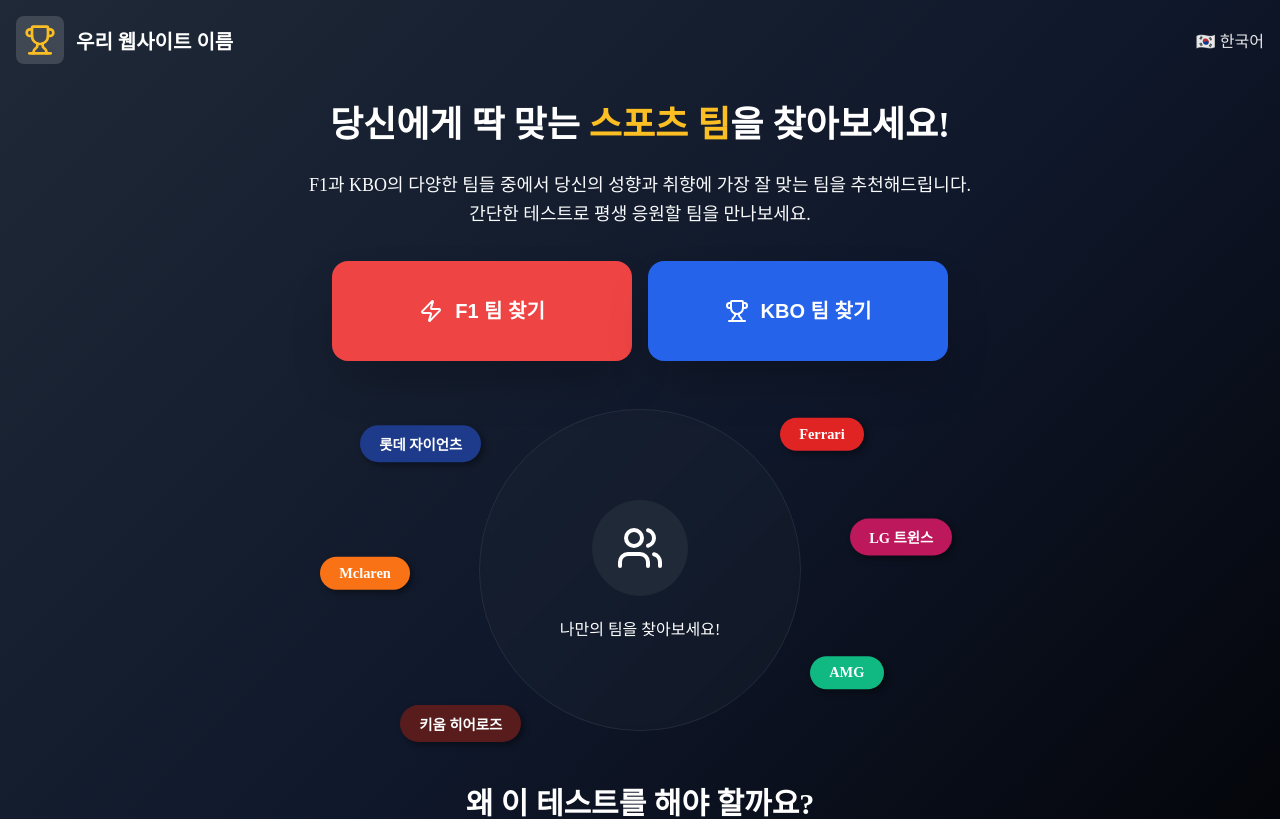
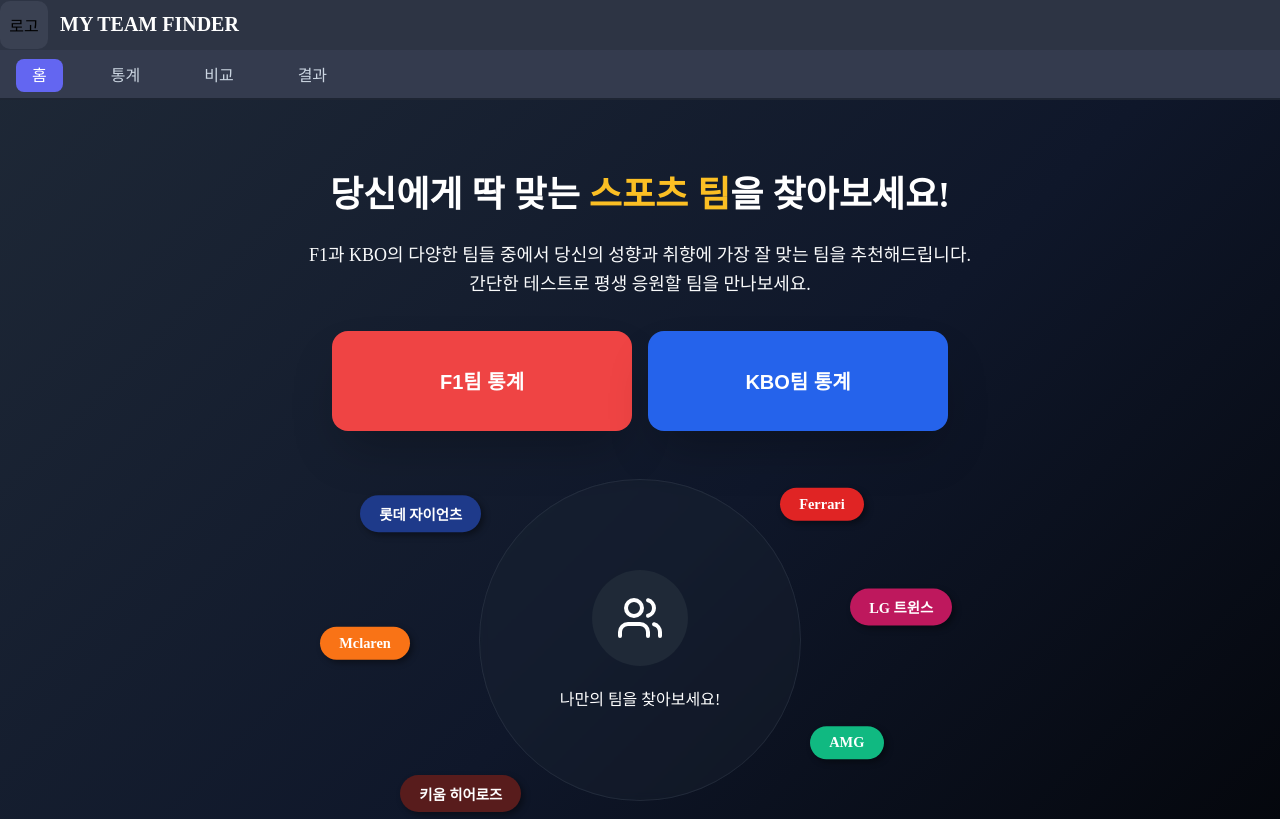
Before and after one commit to SportsTeamRecommend/FrontEnd, a React (Vite) app: page / in a window 1280 px wide. Shown: the top 819 px of the page. Built offline with nearby package versions, Linux system fonts and the light colour scheme.

Commit message:
feat: Header 추가 및 컴포넌트 수정

```diff
--- a/src/App.css
+++ b/src/App.css
@@ -0,0 +1,9 @@
+:root {
+  background-color: #000000;
+  background-image: linear-gradient(
+    135deg,
+    #1f2937 0%,
+    #0f172a 50%,
+    #000000 100%
+  );
+}
--- a/src/App.jsx
+++ b/src/App.jsx
@@ -5,16 +5,19 @@ import F1Test from './pages/F1Test';
 import BaseballTest from './pages/BaseballTest';
 import Result from './pages/Result';
 import Compare from './pages/Compare';
+import Layout from './Layout';
 
 function App() {
   return (
     <>
       <Routes>
-        <Route path="/" element={<Home />}></Route>
-        <Route path="/test/f1" element={<F1Test />}></Route>
-        <Route path="/test/baseball" element={<BaseballTest />}></Route>
-        <Route path="/result" element={<Result />}></Route>
-        <Route path="/compare" element={<Compare />}></Route>
+        <Route element={<Layout />}>
+          <Route path="/" element={<Home />}></Route>
+          <Route path="/test/f1" element={<F1Test />}></Route>
+          <Route path="/test/baseball" element={<BaseballTest />}></Route>
+          <Route path="/result" element={<Result />}></Route>
+          <Route path="/compare" element={<Compare />}></Route>
+        </Route>
       </Routes>
     </>
   );
--- /dev/null
+++ b/src/Layout.jsx
@@ -0,0 +1,17 @@
+import { Outlet } from 'react-router-dom';
+import Header from './components/Header';
+import Footer from './components/Footer';
+
+function Layout() {
+  return (
+    <div style={{ display: 'flex', flexDirection: 'column' }}>
+      <Header />
+      <main>
+        <Outlet />
+      </main>
+      <Footer />
+    </div>
+  );
+}
+
+export default Layout;
--- a/src/components/Button.jsx
+++ b/src/components/Button.jsx
@@ -2,7 +2,12 @@ import styles from './Button.module.css';
 
 const Button = ({ onClick, text, type }) => {
   return (
-    <button onClick={onClick} className={styles[`btn_${type}`]}>
+    <button
+      className={`${styles['sport-button']} ${styles[type]}`}
+      onClick={onClick}
+      text={text}
+      type={type}
+    >
       {text}
     </button>
   );
--- a/src/components/Button.module.css
+++ b/src/components/Button.module.css
@@ -1,23 +1,42 @@
-button {
-  width: 400px;
-  height: 170px;
-  border-radius: 50px;
-  line-height: 170px;
-  font-size: 36px;
+.sport-button {
   font-weight: bold;
+  padding: 1.5rem 3rem;
+  border-radius: 1rem;
+  font-size: 1.25rem;
+  box-shadow: 0 25px 50px -12px rgba(0, 0, 0, 0.25);
+  transition: all 0.2s;
+  min-width: 100px;
+  display: flex;
+  align-items: center;
+  justify-content: center;
+  border: none;
+  cursor: pointer;
+
+  width: 300px;
+  height: 100px;
 }
 
-.btn_f1 {
-  background-color: #ff0000;
-  color: black;
-  border: 6px solid white;
-}
-.btn_baseball {
-  background-color: #192647;
-  color: white;
-  border: 6px solid white;
+.sport-button:hover {
+  transform: scale(1.05);
 }
 
+.f1-button {
+  background-color: rgb(239, 68, 68);
+  color: white;
+}
+
+.f1-button:hover {
+  background-color: rgb(220, 38, 38);
+}
+
+.kbo-button {
+  background-color: rgb(37, 99, 235);
+  color: white;
+}
+
+.kbo-button:hover {
+  background-color: rgb(29, 78, 216);
+}
 .btn_resultPage {
   width: 200px;
   height: 100px;
--- /dev/null
+++ b/src/components/Footer.jsx
@@ -0,0 +1,7 @@
+import styles from './Footer.module.css';
+
+const Footer = () => {
+  return <div>Footer</div>;
+};
+
+export default Footer;
--- /dev/null
+++ b/src/components/Header.jsx
@@ -0,0 +1,62 @@
+import { NavLink } from 'react-router-dom';
+import styles from './Header.module.css';
+
+const Header = () => {
+  return (
+    <header className={styles.header}>
+      {/* 상단 로고 영역 */}
+      <div className={styles.headerTop}>
+        <div className={styles.logoBox}>로고</div>
+        <h1 className={styles.siteTitle}>MY TEAM FINDER</h1>
+      </div>
+
+      {/* 네비게이션 영역 */}
+      <nav className={styles.navBar}>
+        <ul>
+          <li>
+            <NavLink
+              to="/"
+              className={({ isActive }) =>
+                `${styles.navItem} ${isActive ? styles.active : ''}`
+              }
+            >
+              홈
+            </NavLink>
+          </li>
+          <li>
+            <NavLink
+              to="/statistics"
+              className={({ isActive }) =>
+                `${styles.navItem} ${isActive ? styles.active : ''}`
+              }
+            >
+              통계
+            </NavLink>
+          </li>
+          <li>
+            <NavLink
+              to="/compare"
+              className={({ isActive }) =>
+                `${styles.navItem} ${isActive ? styles.active : ''}`
+              }
+            >
+              비교
+            </NavLink>
+          </li>
+          <li>
+            <NavLink
+              to="/result"
+              className={({ isActive }) =>
+                `${styles.navItem} ${isActive ? styles.active : ''}`
+              }
+            >
+              결과
+            </NavLink>
+          </li>
+        </ul>
+      </nav>
+    </header>
+  );
+};
+
+export default Header;
--- /dev/null
+++ b/src/components/Header.module.css
@@ -0,0 +1,68 @@
+.header {
+  background-color: #2d3444;
+  display: flex;
+  flex-direction: column;
+  border-bottom: 2px solid #1e2533;
+}
+
+.headerTop {
+  display: flex;
+  align-items: center;
+}
+
+.logoBox {
+  width: 48px;
+  height: 48px;
+  background-color: #3a4152;
+  border-radius: 10px;
+  display: flex;
+  align-items: center;
+  justify-content: center;
+  margin-right: 0.75rem;
+}
+
+.logoImg {
+  width: 32px;
+  height: auto;
+}
+
+.siteTitle {
+  color: #fff;
+  font-size: 1.25rem;
+  font-weight: bold;
+}
+
+/* 네비게이션 */
+.navBar {
+  background-color: #343b4e;
+}
+
+.navBar ul {
+  display: flex;
+  gap: 2rem;
+  list-style: none;
+  margin: 0;
+  padding: 0.75rem 1rem;
+}
+
+.navItem {
+  color: #cbd5e1;
+  font-weight: 500;
+  cursor: pointer;
+  padding: 0.5rem 1rem;
+  border-radius: 8px;
+  transition:
+    background 0.2s,
+    color 0.2s;
+  text-decoration: none;
+}
+
+.navItem:hover {
+  background-color: #475569;
+  color: #fff;
+}
+
+.active {
+  background-color: #6366f1;
+  color: #fff;
+}
--- a/src/pages/Home.jsx
+++ b/src/pages/Home.jsx
@@ -1,76 +1,11 @@
-import './Home.css';
+import styles from './Home.module.css';
 import { useNavigate } from 'react-router-dom';
 import Button from '../components/Button';
 import DescriptionBox from '../components/DescriptionBox';
 import HoverTeamName from '../components/home/HoverTeamName';
+import { DB_Description, TeamNames } from '../utils/homeData';
 
 import { Trophy, Zap, Users, Target, Heart, Star } from 'lucide-react';
-
-const DB_Description = [
-  {
-    key: 1,
-    title: '스포츠 입문',
-    description: '흥미와 매력',
-  },
-  {
-    key: 2,
-    title: '정확한 분석',
-    description: '성향 기반 매칭',
-  },
-  {
-    key: 3,
-    title: '커뮤니티',
-    description: '소속감과 소통',
-  },
-  {
-    key: 4,
-    title: '나만의 팀',
-    description: '성향과 취향을 반영',
-  },
-  {
-    key: 5,
-    title: '승리의 기쁨',
-    description: '함께하는 환호',
-  },
-];
-const TeamNames = [
-  {
-    name: 'Ferrari',
-    color: '#E02424',
-    xy: { x: 300, y: 10 },
-    delayClass: 'float-delay-1',
-  },
-  {
-    name: 'Mclaren',
-    color: '#F97316',
-    xy: { x: -160, y: 155 },
-    delayClass: 'float-delay-2',
-  },
-  {
-    name: 'AMG',
-    color: '#10B981',
-    xy: { x: 330, y: 260 },
-    delayClass: 'float-delay-3',
-  },
-  {
-    name: '롯데 자이언츠',
-    color: '#1E3A8A',
-    xy: { x: -120, y: 30 },
-    delayClass: 'float-delay-4',
-  },
-  {
-    name: 'LG 트윈스',
-    color: '#BE185D',
-    xy: { x: 370, y: 120 },
-    delayClass: 'float-delay-5',
-  },
-  {
-    name: '키움 히어로즈',
-    color: '#581C1C',
-    xy: { x: -80, y: 300 },
-    delayClass: 'float-delay-6',
-  },
-];
 
 const Home = () => {
   const nav = useNavigate();
@@ -80,82 +15,60 @@ const Home = () => {
   const goBaseballTest = () => {
     nav('/test/baseball');
   };
+
   return (
-    <div className="home_container">
-      {/* Header */}
-      <div className="header">
-        <div className="logo-section">
-          <div className="logo-icon">
-            <Trophy
-              style={{
-                color: 'FBBF24',
-                width: '2rem',
-                height: '2rem',
-              }}
-            />
-          </div>
-          <span className="logo-text">우리 웹사이트 이름</span>
-        </div>
-        <div className="language-selector">
-          <span>🇰🇷 한국어</span>
-        </div>
-      </div>
-
+    <div className={styles['home_container']}>
       {/* Main */}
-      <div className="main">
-        <div className="content-grid">
-          <div className="left-content">
-            <div className="first-text">
-              <h1 className="main-title">
+      <div className={styles['main']}>
+        <div className={styles['content-grid']}>
+          <div className={styles['left-content']}>
+            <div className={styles['first-text']}>
+              <h1 className={styles['main-title']}>
                 당신에게 딱 맞는
                 <span style={{ color: '#fbbf24' }}> 스포츠 팀</span>을
                 찾아보세요!
               </h1>
-              <div className="description">
+              <div className={styles['description']}>
                 F1과 KBO의 다양한 팀들 중에서 당신의 성향과 취향에 가장 잘 맞는
                 팀을 추천해드립니다.
               </div>
-              <div className="description">
+              <div className={styles['description']}>
                 간단한 테스트로 평생 응원할 팀을 만나보세요.
               </div>
             </div>
 
             {/* F1, KBO Buttons */}
-            <div className="button-container">
-              <button
-                className="sport-button f1-button"
+
+            <div className={styles['button-container']}>
+              <Button
                 onClick={goF1Test}
-                text="F1"
-                type="f1"
-              >
-                <Zap className="button-icon" />
-                F1 팀 찾기
-              </button>
-              <button
-                className="sport-button kbo-button"
+                text={'F1팀 통계'}
+                type={'f1-button'}
+              />
+              {/* <Zap className={styles['button-icon']} /> */}
+
+              <Button
                 onClick={goBaseballTest}
-                text="BASEBALL"
-                type="baseball"
-              >
-                <Trophy className="button-icon" />
-                KBO 팀 찾기
-              </button>
+                text={'KBO팀 통계'}
+                type={'kbo-button'}
+              />
             </div>
           </div>
 
-          <div className="right-content">
-            <div className="illustration-box">
-              <div className="circle-box">
-                <Users className="circle-icon" />
+          <div className={styles['right-content']}>
+            <div className={styles['illustration-box']}>
+              <div className={styles['circle-box']}>
+                <Users className={styles['circle-icon']} />
               </div>
               <div
-                className="circle-text"
+                className={styles['circle-text']}
                 style={{ color: '#ffffff', fontWeight: '500' }}
               >
                 나만의 팀을 찾아보세요!
               </div>
               {TeamNames.map((b) => (
                 <HoverTeamName
+                  key={b.name}
                   name={b.name}
                   color={b.color}
                   xy={b.xy}
@@ -164,48 +77,59 @@ const Home = () => {
               ))}
             </div>
           </div>
-
-          {/* <div className="btn_container">
-            <Button onClick={goF1Test} text="F1" type="f1" />
-            <Button onClick={goBaseballTest} text="BASEBALL" type="baseball" />
-          </div> */}
         </div>
 
         {/* Why ~ */}
-        <section className="descriptionBox_container">
-          <div className="DB_header">
-            <h2 className="DB_title">왜 이 테스트를 해야 할까요?</h2>
-            <p className="DB_description">
+        <section className={styles['descriptionBox_container']}>
+          <div className={styles['DB_header']}>
+            <h2 className={styles['DB_title']}>왜 이 테스트를 해야 할까요?</h2>
+            <p className={styles['DB_description']}>
               당신의 성향을 분석해서 가장 잘 맞는 팀을 찾아드립니다
             </p>
           </div>
-          <div className="DB_grid">
+          <div className={styles['DB_grid']}>
             <DescriptionBox
               des={DB_Description[0]}
-              icon={<Star className="icon" style={{ color: 'C4B5FD' }} />}
+              icon={
+                <Star className={styles['icon']} style={{ color: 'C4B5FD' }} />
+              }
             />
             <DescriptionBox
               des={DB_Description[1]}
-              icon={<Target className="icon" style={{ color: 'FBBF24' }} />}
+              icon={
+                <Target
+                  className={styles['icon']}
+                  style={{ color: 'FBBF24' }}
+                />
+              }
             />
             <DescriptionBox
               des={DB_Description[2]}
-              icon={<Users className="icon" style={{ color: 'FFFFFF' }} />}
+              icon={
+                <Users className={styles['icon']} style={{ color: 'FFFFFF' }} />
+              }
             />
             <DescriptionBox
               des={DB_Description[3]}
-              icon={<Heart className="icon" style={{ color: 'F87171' }} />}
+              icon={
+                <Heart className={styles['icon']} style={{ color: 'F87171' }} />
+              }
             />
             <DescriptionBox
               des={DB_Description[4]}
-              icon={<Trophy className="icon" style={{ color: 'FBBF24' }} />}
+              icon={
+                <Trophy
+                  className={styles['icon']}
+                  style={{ color: 'FBBF24' }}
+                />
+              }
             />
           </div>
         </section>
       </div>
 
       {/* Footer */}
-      <div className="footer"></div>
+      <div className={styles['footer']}></div>
     </div>
   );
 };
--- a/src/pages/Home.css
+++ b/src/pages/Home.module.css
@@ -1,12 +1,6 @@
 .home_container {
   min-height: 100vh;
-  background-color: #000000; /* 기본 배경을 검은색으로 설정 */
-  background-image: linear-gradient(
-    135deg,
-    #1f2937 0%,
-    #0f172a 50%,
-    #000000 100%
-  );
+
   position: relative;
   overflow: hidden;
 }
@@ -74,6 +68,7 @@
   display: flex;
   flex-direction: column;
   align-items: center;
+  margin-top: 50px;
 }
 .main-title {
   font-size: 2.25rem;
--- /dev/null
+++ b/src/utils/homeData.js
@@ -0,0 +1,65 @@
+export const DB_Description = [
+  {
+    key: 1,
+    title: '스포츠 입문',
+    description: '흥미와 매력',
+  },
+  {
+    key: 2,
+    title: '정확한 분석',
+    description: '성향 기반 매칭',
+  },
+  {
+    key: 3,
+    title: '커뮤니티',
+    description: '소속감과 소통',
+  },
+  {
+    key: 4,
+    title: '나만의 팀',
+    description: '성향과 취향을 반영',
+  },
+  {
+    key: 5,
+    title: '승리의 기쁨',
+    description: '함께하는 환호',
+  },
+];
+export const TeamNames = [
+  {
+    name: 'Ferrari',
+    color: '#E02424',
+    xy: { x: 300, y: 10 },
+    delayClass: 'float-delay-1',
+  },
+  {
+    name: 'Mclaren',
+    color: '#F97316',
+    xy: { x: -160, y: 155 },
+    delayClass: 'float-delay-2',
+  },
+  {
+    name: 'AMG',
+    color: '#10B981',
+    xy: { x: 330, y: 260 },
+    delayClass: 'float-delay-3',
+  },
+  {
+    name: '롯데 자이언츠',
+    color: '#1E3A8A',
+    xy: { x: -120, y: 30 },
+    delayClass: 'float-delay-4',
+  },
+  {
+    name: 'LG 트윈스',
+    color: '#BE185D',
+    xy: { x: 370, y: 120 },
+    delayClass: 'float-delay-5',
+  },
+  {
+    name: '키움 히어로즈',
+    color: '#581C1C',
+    xy: { x: -80, y: 300 },
+    delayClass: 'float-delay-6',
+  },
+];
```
Also changed, not shown: src/components/Footer.module.css (added).
